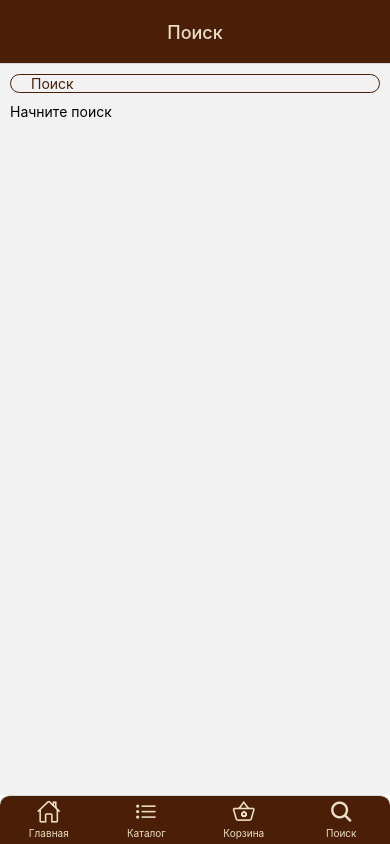
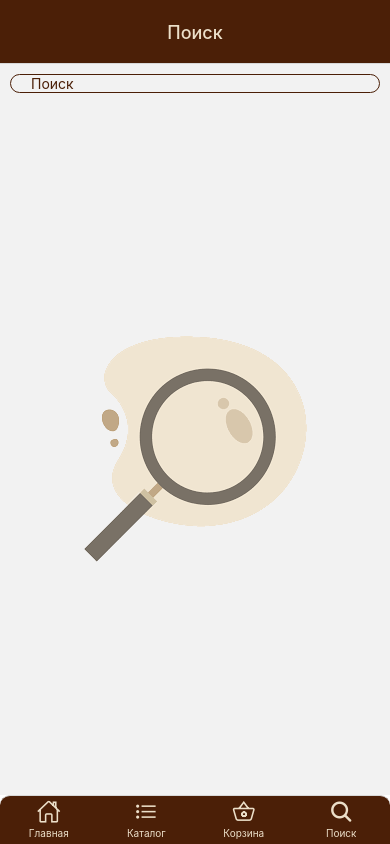
Before and after one commit to egor594bed/hobby-hall-mobile, a React Native app: screen /Search in a window 390 px wide. Built offline with nearby package versions, Linux system fonts and the light colour scheme.

Commit message:
search complite, add mobile icons

```diff
--- a/app.json
+++ b/app.json
@@ -1,4 +1,4 @@
 {
   "name": "hobby_hall_mobile",
-  "displayName": "Hobby Hall"
+  "displayName": "Хобби Холл"
 }
--- a/src/screens/SearchScreen.tsx
+++ b/src/components/Search/SearchScreen.tsx
@@ -1,12 +1,30 @@
 import React, { useState, useRef, useCallback } from 'react';
-import { View, TextInput, StyleSheet, FlatList, Text } from 'react-native';
-import { colors } from '../assets/style/_colors';
-import { useHttp } from '../hooks/http.hook';
-import { IProduct } from '../types/ICatalog';
-import { CatalogProductItem } from '../components/Catalog/CatalogProductItem';
-import Loader from '../components/UI/Loader/Loader';
+import {
+  View,
+  TextInput,
+  StyleSheet,
+  FlatList,
+  Image,
+  TouchableOpacity,
+} from 'react-native';
+import { colors } from '../../assets/style/_colors';
+import { useHttp } from '../../hooks/http.hook';
+import { IProduct } from '../../types/ICatalog';
+import { CatalogProductItem } from '../Catalog/CatalogProductItem';
+import Loader from '../UI/Loader/Loader';
+import { NativeStackNavigationProp } from '@react-navigation/native-stack';
+import { SearchParamList } from '../../screens/SearchScreenNav';
 
-export const SearchScreen = () => {
+type SearchScreenNavigationProp = NativeStackNavigationProp<
+  SearchParamList,
+  'ProductDetail'
+>;
+
+type Props = {
+  navigation: SearchScreenNavigationProp;
+};
+
+export const SearchScreen = ({ navigation }: Props) => {
   const [searchValue, setSearchValue] = useState('');
   const [searchedProductsList, setSearchedProductsList] = useState<
     IProduct[] | []
@@ -51,21 +69,35 @@ export const SearchScreen = () => {
         />
       </View>
 
-      <View>
+      <View style={{ flex: 1 }}>
         {!searchedProductsList[0] ? (
-          loading ? (
-            <Loader></Loader>
-          ) : (
-            <Text>Начните поиск</Text>
-          )
+          <View style={styles.contentWrapper}>
+            {loading ? (
+              <Loader></Loader>
+            ) : (
+              <Image
+                source={require('../../assets/imgs/search_holder.png')}
+                style={styles.image}
+              />
+            )}
+          </View>
         ) : (
           <FlatList
             data={searchedProductsList}
             columnWrapperStyle={styles.searchedItemsList}
             numColumns={2}
-            renderItem={productData => (
-              <CatalogProductItem data={productData.item} />
-            )}></FlatList>
+            renderItem={({ item }) => (
+              <TouchableOpacity
+                onPress={() =>
+                  navigation.navigate('ProductDetail', {
+                    name: item.name,
+                    productData: item,
+                  })
+                }>
+                <CatalogProductItem data={item} />
+              </TouchableOpacity>
+            )}
+          />
         )}
       </View>
     </View>
@@ -74,7 +106,9 @@ export const SearchScreen = () => {
 
 const styles = StyleSheet.create({
   searchScreen: {
+    flex: 1,
     padding: 10,
+    paddingBottom: 0,
   },
   inputWrapper: {
     paddingBottom: 10,
@@ -90,4 +124,12 @@ const styles = StyleSheet.create({
     flex: 1,
     justifyContent: 'space-around',
   },
+  contentWrapper: {
+    flex: 1,
+    justifyContent: 'center',
+    alignItems: 'center',
+  },
+  image: {
+    alignSelf: 'center',
+  },
 });
--- a/src/screens/Navigation.tsx
+++ b/src/screens/Navigation.tsx
@@ -13,7 +13,7 @@ import { getBasketItems } from '../redux/slices/basket';
 import { useDispatch, useSelector } from 'react-redux';
 import { RootState } from '../redux/store';
 import BasketService from '../services/basket-service';
-import { SearchScreen } from './SearchScreen';
+import { SearchScreenNav } from './SearchScreenNav';
 
 export const Navigation = () => {
   const Tab = createBottomTabNavigator();
@@ -102,7 +102,7 @@ export const Navigation = () => {
         />
         <Tab.Screen
           name="Search"
-          component={SearchScreen}
+          component={SearchScreenNav}
           options={{
             ...headerDefaultStyle,
             tabBarBadgeStyle: {
--- /dev/null
+++ b/src/screens/SearchScreenNav.tsx
@@ -0,0 +1,39 @@
+import React from 'react';
+import { IProduct } from '../types/ICatalog';
+import { NavigationContainer } from '@react-navigation/native';
+import { createNativeStackNavigator } from '@react-navigation/native-stack';
+import { ProductDetail } from '../components/Catalog/ProductDetail';
+import { headerDefaultStyle } from '../assets/const/headerDefaultStyle';
+import { SearchScreen } from '../components/Search/SearchScreen';
+
+export type SearchParamList = {
+  Search: undefined;
+  ProductDetail: { name: string; productData: IProduct };
+};
+
+export const SearchScreenNav = () => {
+  const Search = createNativeStackNavigator<SearchParamList>();
+
+  return (
+    <NavigationContainer independent>
+      <Search.Navigator>
+        <Search.Screen
+          name="Search"
+          component={SearchScreen}
+          options={{
+            headerShown: false,
+            headerTitle: 'Поиск',
+          }}
+        />
+        <Search.Screen
+          name="ProductDetail"
+          component={ProductDetail}
+          options={({ route }) => ({
+            ...headerDefaultStyle,
+            title: route.params.name,
+          })}
+        />
+      </Search.Navigator>
+    </NavigationContainer>
+  );
+};
```
Also changed, not shown: src/assets/imgs/search_holder.png (added), 11 other files (tests, documents, lock files or other folders).
